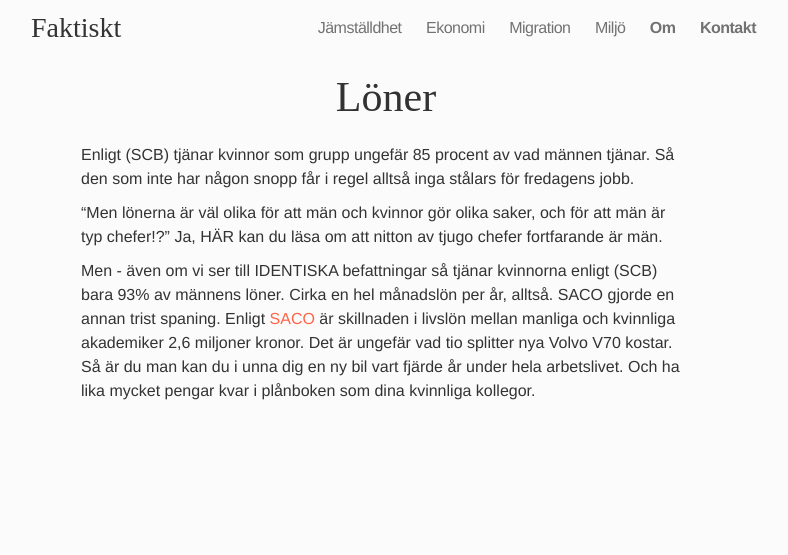
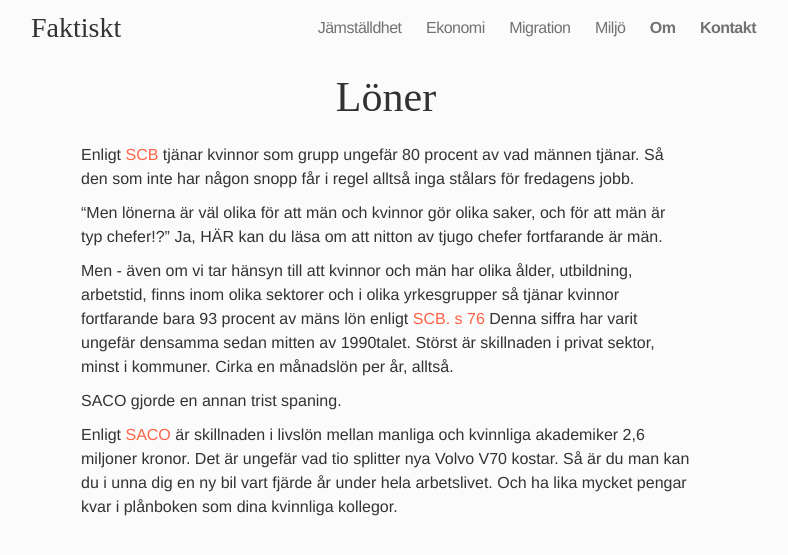
Before and after one commit to frigolitvarulv/faktiskt.github.io, a Jekyll site: the page built from jamstalldhet/sverige-r-ju-redan-v-rldens-mest-j-mst-llda-land/l-ner.md, in a window 1280 px wide. Shown: the top 555 px of the page, without its empty margins (254-1042 px from the left). Built offline with Jekyll 4.4.1, drawn with Linux system fonts in a browser that asks for light colours; nearby versions of some CDN libraries; Markdown is read by kramdown in place of the engine named in the settings.

Commit message:
Updated l-ner.md

```diff
--- a/jamstalldhet/sverige-r-ju-redan-v-rldens-mest-j-mst-llda-land/l-ner.md
+++ b/jamstalldhet/sverige-r-ju-redan-v-rldens-mest-j-mst-llda-land/l-ner.md
@@ -5,9 +5,13 @@ title: Löner
 ---
 
 
-Enligt (SCB) tjänar kvinnor som grupp ungefär 85 procent av vad männen tjänar. Så den som inte har någon snopp får i regel alltså inga stålars för fredagens jobb.
+
+Enligt [SCB](http://www.scb.se/sv_/Hitta-statistik/Artiklar/Gapet-mellan-kvinnors-och-mans-arbetstid-bestar/) tjänar kvinnor som grupp ungefär 80 procent av vad männen tjänar. Så den som inte har någon snopp får i regel alltså inga stålars för fredagens jobb.
 
 "Men lönerna är väl olika för att män och kvinnor gör olika saker, och för att män är typ chefer!?" Ja, HÄR kan du läsa om att nitton av tjugo chefer fortfarande är män.
 
-Men - även om vi ser till IDENTISKA befattningar så tjänar kvinnorna enligt (SCB) bara 93% av männens löner. Cirka en hel månadslön per år, alltså.
-SACO gjorde en annan trist spaning. Enligt [SACO](http://www.saco.se/vara-fragor/lon-och-livslon/skillnader-i-livslon-mellan-kvinnor-och-man/) är skillnaden i livslön mellan manliga och kvinnliga akademiker 2,6 miljoner kronor. Det är ungefär vad tio splitter nya Volvo V70 kostar. Så är du man kan du i unna dig en ny bil vart fjärde år under hela arbetslivet. Och ha lika mycket pengar kvar i plånboken som dina kvinnliga kollegor.
+Men - även om vi tar hänsyn till att kvinnor och män har olika ålder, utbildning, arbetstid, finns inom olika sektorer och i olika yrkesgrupper så tjänar kvinnor fortfarande bara 93 procent av mäns lön enligt [SCB. s 76](http://www.scb.se/Statistik/_Publikationer/LE0201_2013B14_BR_X10BR1401.pdf) Denna siffra har varit ungefär densamma sedan mitten av 1990­talet. Störst är skillnaden i privat sektor, minst i kommuner. Cirka en månadslön per år, alltså.
+
+SACO gjorde en annan trist spaning.
+
+Enligt [SACO](http://www.saco.se/vara-fragor/lon-och-livslon/skillnader-i-livslon-mellan-kvinnor-och-man/) är skillnaden i livslön mellan manliga och kvinnliga akademiker 2,6 miljoner kronor. Det är ungefär vad tio splitter nya Volvo V70 kostar. Så är du man kan du i unna dig en ny bil vart fjärde år under hela arbetslivet. Och ha lika mycket pengar kvar i plånboken som dina kvinnliga kollegor.
```
